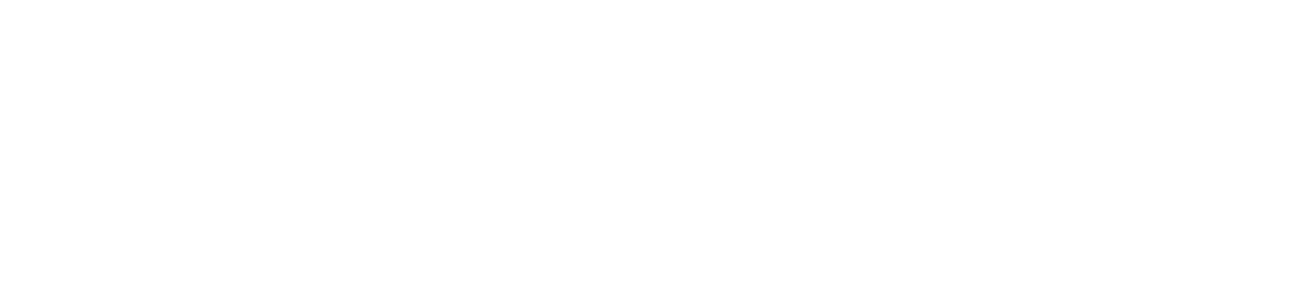
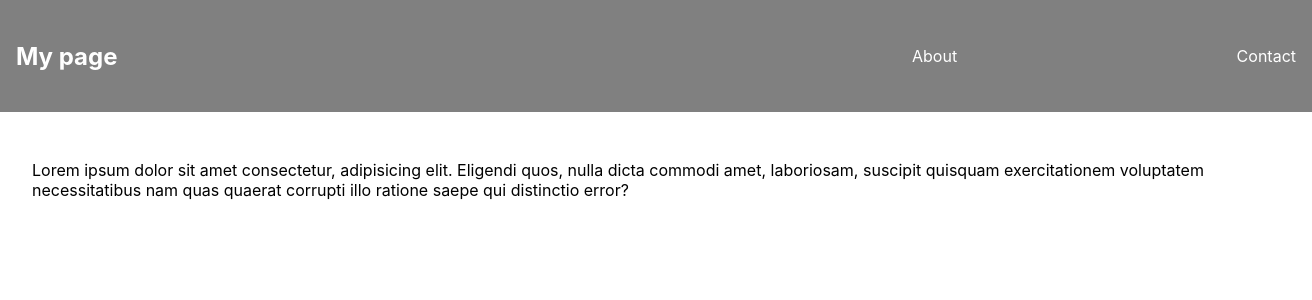
Before and after one commit to HampusJohnOlausson/react-typescript, a React (Create React App) app: page / in a window 1280 px wide. Shown: the top 300 px of the page, 1312 px wide, since content can reach past the window. Built offline with nearby package versions, Linux system fonts and the light colour scheme.

Commit message:
router exercise

```diff
--- a/src/App.tsx
+++ b/src/App.tsx
@@ -1,4 +1,5 @@
-import React, { Component, CSSProperties } from 'react';
+import React from 'react';
+import Layout from './components/Layout';
 
 export default class App extends React.Component{
 
@@ -9,7 +10,7 @@
 
     return (
       <React.Fragment>
-
+       <Layout/>
       </React.Fragment>
     );
   }
--- /dev/null
+++ b/src/components/Layout.tsx
@@ -0,0 +1,14 @@
+import React from 'react'
+import Main from './Main'
+import Navbar from './Navbar'
+
+const Layout = () => {
+    return (
+        <div>
+            <Navbar/>
+            <Main/>
+        </div>
+    )
+}
+
+export default Layout
--- /dev/null
+++ b/src/components/Main.tsx
@@ -0,0 +1,16 @@
+import React, { CSSProperties } from 'react'
+
+const Main = () => {
+    return (
+        <div style={mainStyle}>
+           <p>Lorem ipsum dolor sit amet consectetur, adipisicing elit. Eligendi quos, nulla dicta commodi amet, laboriosam, suscipit quisquam exercitationem voluptatem necessitatibus nam quas quaerat corrupti illo ratione saepe qui distinctio error?</p>
+        </div>
+    )
+}
+
+export default Main
+
+const mainStyle: CSSProperties = {
+    height: '90vh',
+    padding: '2rem'
+}
--- /dev/null
+++ b/src/components/Navbar.tsx
@@ -0,0 +1,36 @@
+import React, { CSSProperties } from 'react'
+
+const Navbar = () => {
+    return (
+        <div>
+            <header style={headerStyle}>
+                <h2>My page</h2>
+                <ul style={listStyle}>
+                    <li>About</li>
+                    <li>Contact</li>
+                </ul>
+            </header>
+        </div>
+    )
+}
+
+export default Navbar;
+
+const headerStyle: CSSProperties = {
+
+    background: 'grey',
+    width: '100%',
+    height: '10vh',
+    display: 'flex',
+    flexDirection: 'row',
+    justifyContent: 'space-between',
+    alignItems: 'center',
+    color: 'white',
+    padding: '1rem',
+}
+const listStyle: CSSProperties = {
+    listStyle: 'none',
+    width: '30%',
+    display: 'flex',
+    justifyContent: 'space-between',
+}
```
Also changed, not shown: src/components/About.tsx (added, +11 -0 lines), src/components/Contact.tsx (added, +11 -0 lines).
